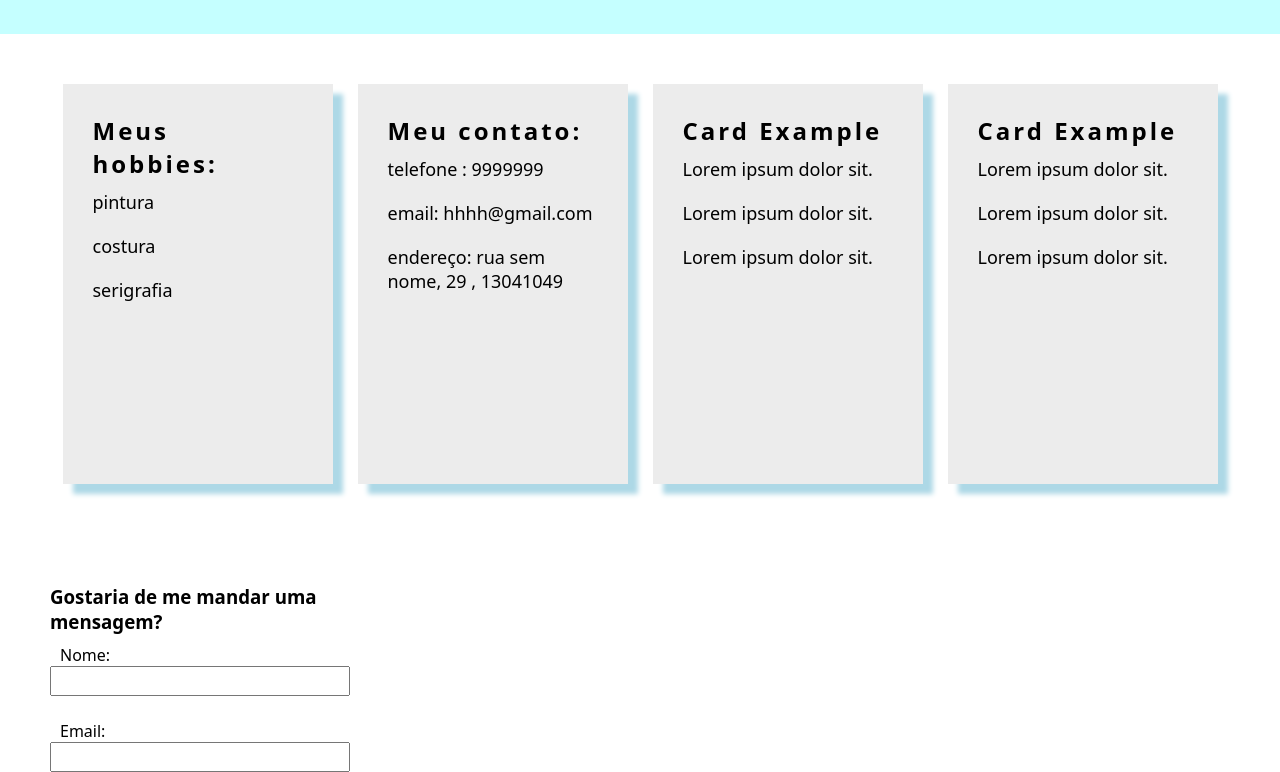
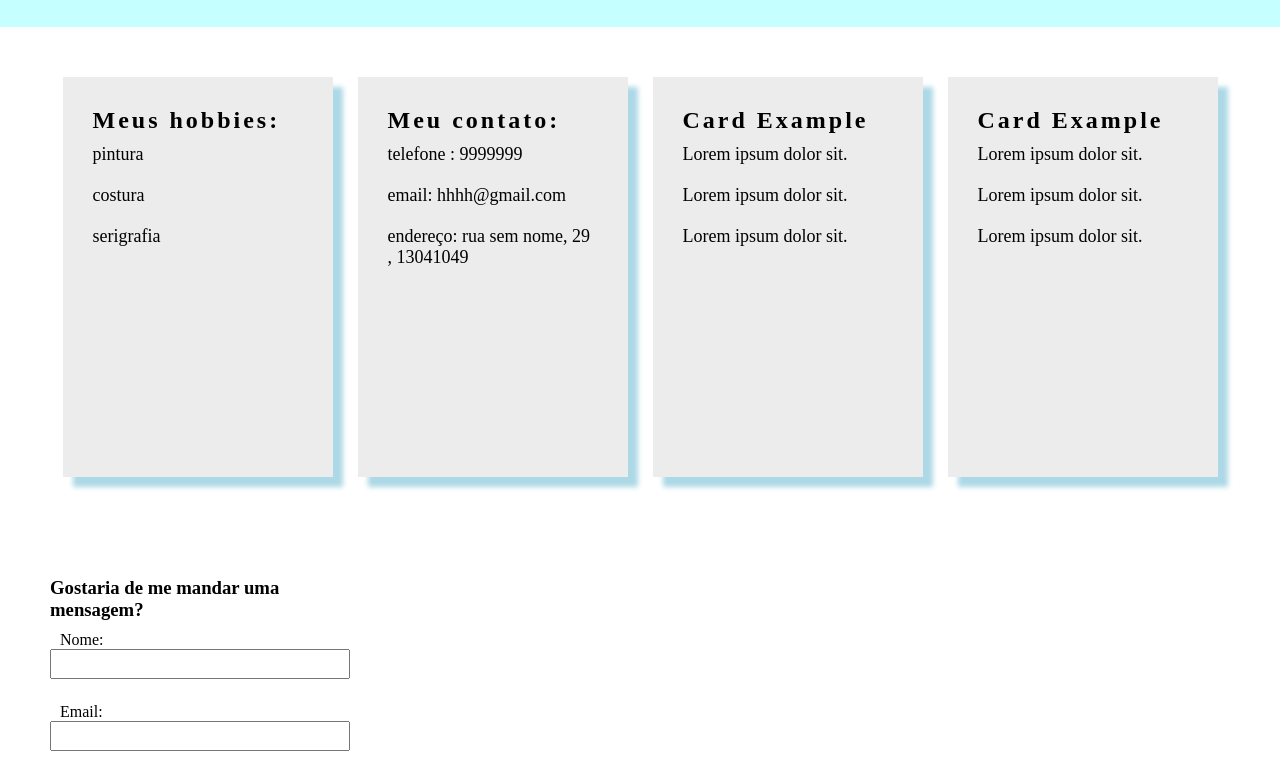
Before and after one commit to caiooaragao/aula_fullstack_experience, a plain HTML site: page index.html in a window 1280 px wide. Shown: the part 264-1036 px from the top of the page. Drawn offline with Linux system fonts and the light colour scheme.

Commit message:
Update style.css

```diff
--- a/css/style.css
+++ b/css/style.css
@@ -1,9 +1,10 @@
+@import url('https://fonts.googleapis.com/css2?family=Source+Sans+Pro:wght@200&display=swap');
 * {
     padding: 0px;
     box-sizing: border-box;
     margin: 0px;
     list-style: none;
-    font-family: system-ui, -apple-system, BlinkMacSystemFont, 'Segoe UI', Roboto, Oxygen, Ubuntu, Cantarell, 'Open Sans', 'Helvetica Neue', sans-serif;
+
 }
 
 a {
```
